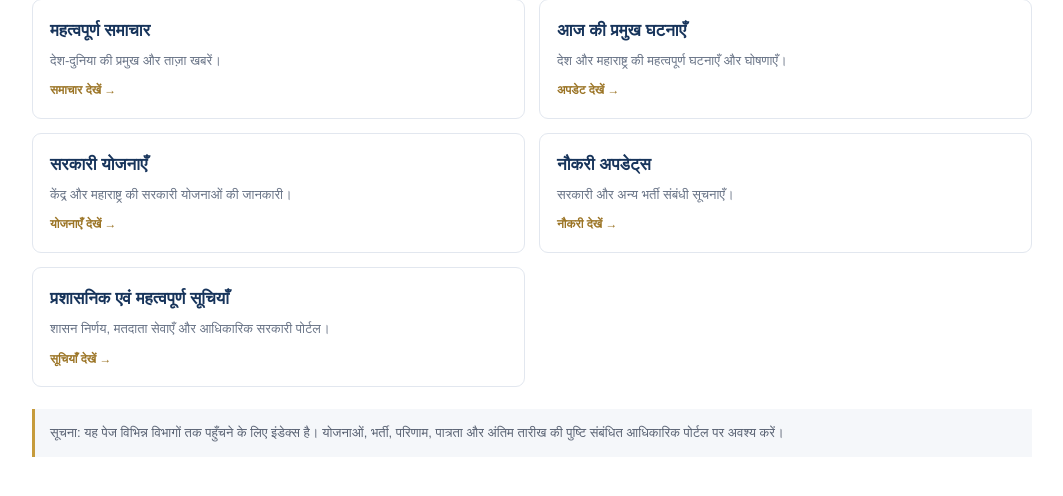
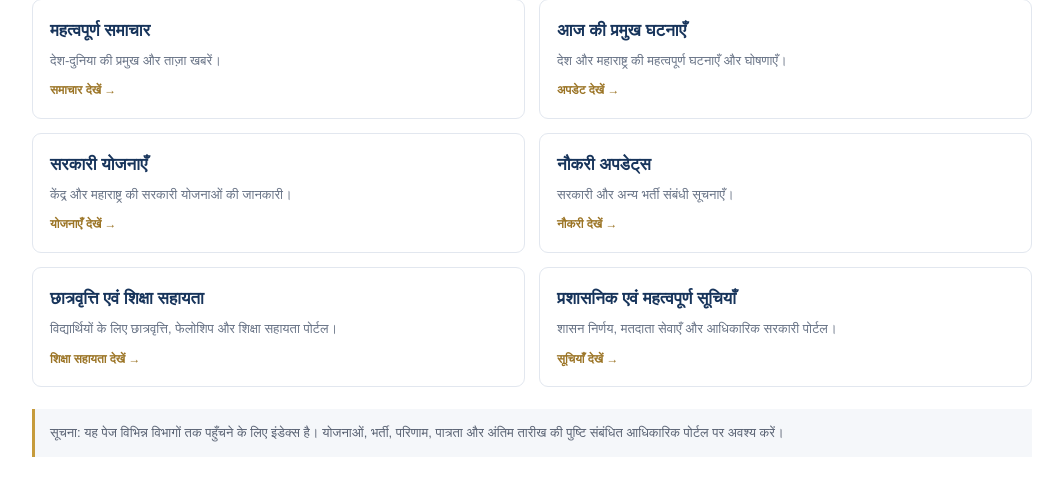
Before and after one commit to rajeshpalshetkar/prasiddh-bharat, a Python web app: template templates/blogger/all-sections-index.html in a window 1280 px wide. Shown: the part 237-733 px from the top of the page, without its empty margins (108-1171 px from the left). Run offline with Jinja, Linux system fonts and the light colour scheme; the template is opened without the code that fills it, so the values that code supplies are empty.

Commit message:
Add scholarship section to all sections index

```diff
--- a/templates/blogger/all-sections-index.html
+++ b/templates/blogger/all-sections-index.html
@@ -35,6 +35,9 @@ Blogger > Pages > New Page > HTML view में पूरा कोड पे
   <a class="pb-index-card" href="https://www.prasiddhbharat.com/p/job-updates.html">
    <strong>नौकरी अपडेट्स</strong><span>सरकारी और अन्य भर्ती संबंधी सूचनाएँ।</span><em>नौकरी देखें →</em>
   </a>
+  <a class="pb-index-card" href="https://www.prasiddhbharat.com/p/scholarship-assistance.html">
+   <strong>छात्रवृत्ति एवं शिक्षा सहायता</strong><span>विद्यार्थियों के लिए छात्रवृत्ति, फेलोशिप और शिक्षा सहायता पोर्टल।</span><em>शिक्षा सहायता देखें →</em>
+  </a>
   <a class="pb-index-card" href="https://www.prasiddhbharat.com/p/administration.html">
    <strong>प्रशासनिक एवं महत्वपूर्ण सूचियाँ</strong><span>शासन निर्णय, मतदाता सेवाएँ और आधिकारिक सरकारी पोर्टल।</span><em>सूचियाँ देखें →</em>
   </a>
```
